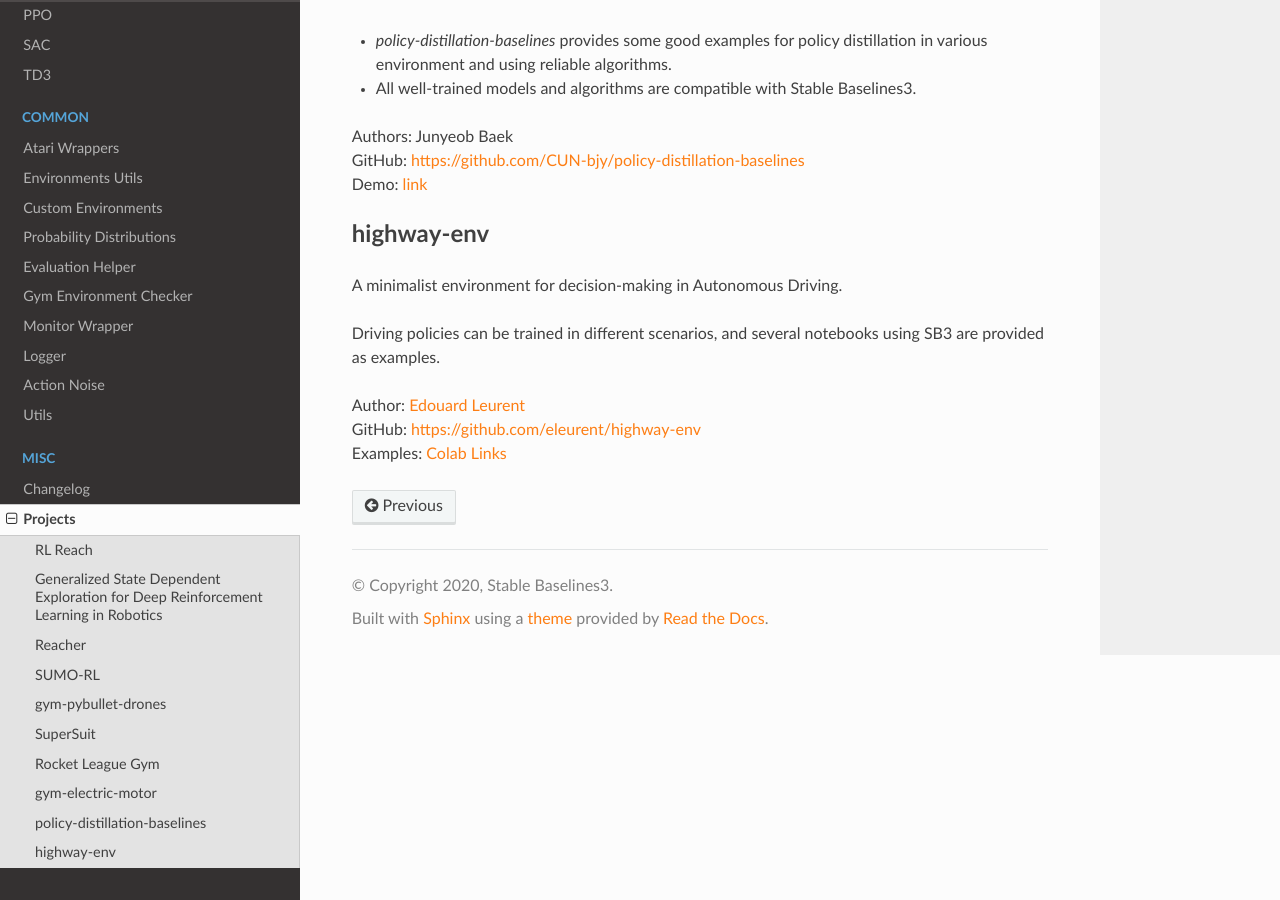
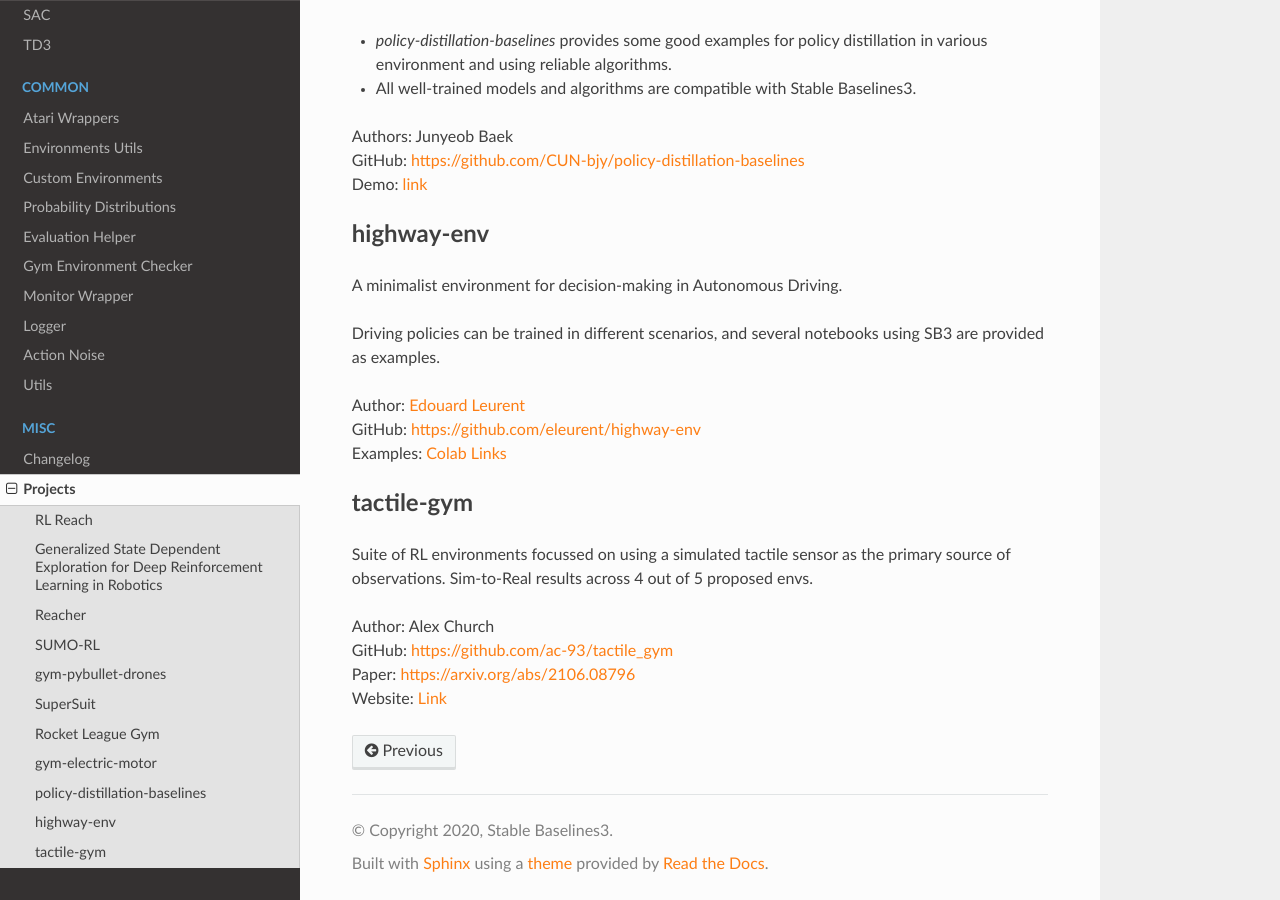
Before and after one commit to DLR-RM/stable-baselines3, a Sphinx documentation site: the page built from docs/misc/projects.rst, in a window 1280 px wide and 900 px high, scrolled down 2987 px. Built offline with Sphinx 7.4.7 and the Read the Docs theme 2.0.0, drawn with Linux system fonts in a browser that asks for light colours.

Commit message:
Update projects.rst

```diff
--- a/docs/misc/projects.rst
+++ b/docs/misc/projects.rst
@@ -131,3 +131,13 @@ Driving policies can be trained in different scenarios, and several notebooks us
 | Author: `Edouard Leurent <https://edouardleurent.com>`_
 | GitHub: https://github.com/eleurent/highway-env
 | Examples: `Colab Links <https://github.com/eleurent/highway-env/tree/master/scripts#using-stable-baselines3>`_
+
+tactile-gym
+-------------------
+
+Suite of RL environments focussed on using a simulated tactile sensor as the primary source of observations. Sim-to-Real results across 4 out of 5 proposed envs.
+
+| Author: Alex Church
+| GitHub: https://github.com/ac-93/tactile_gym
+| Paper: https://arxiv.org/abs/2106.08796
+| Website: `Link <https://sites.google.com/my.bristol.ac.uk/tactile-gym-sim2real/home>`_
```
